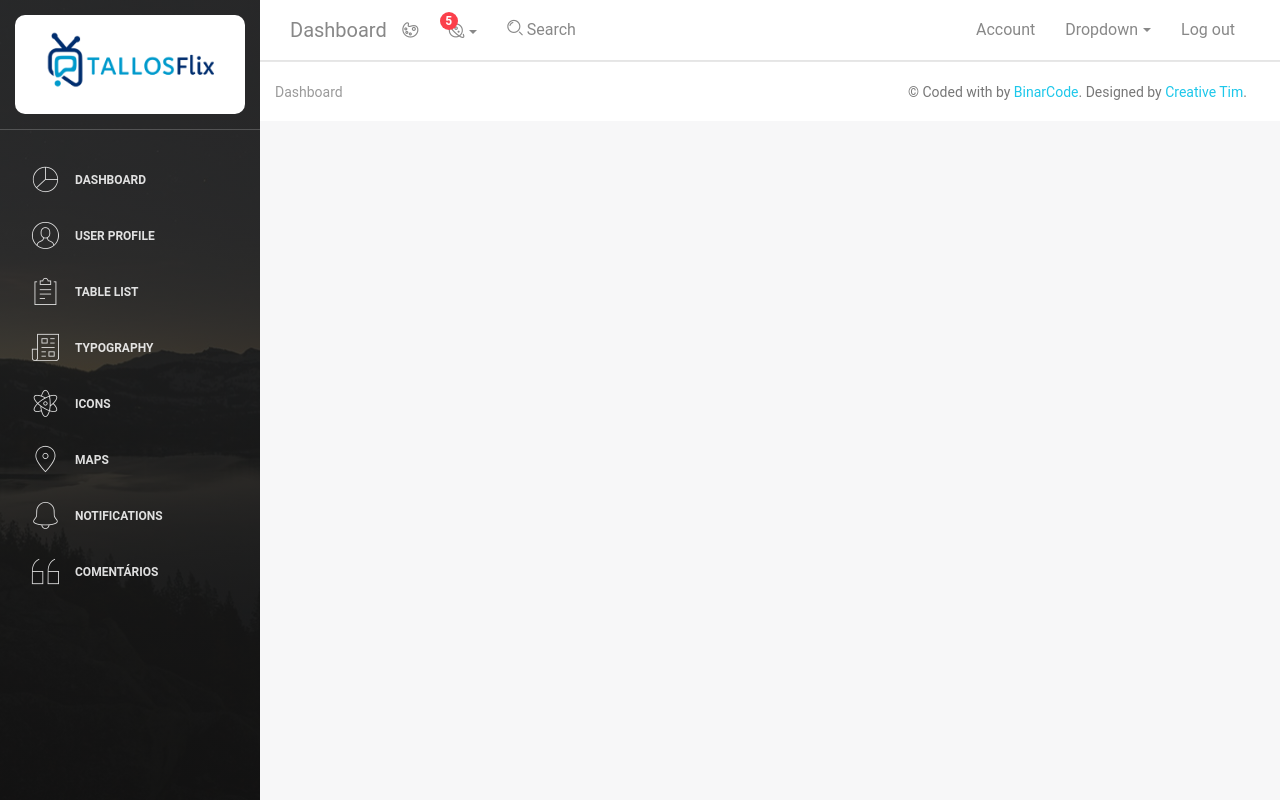
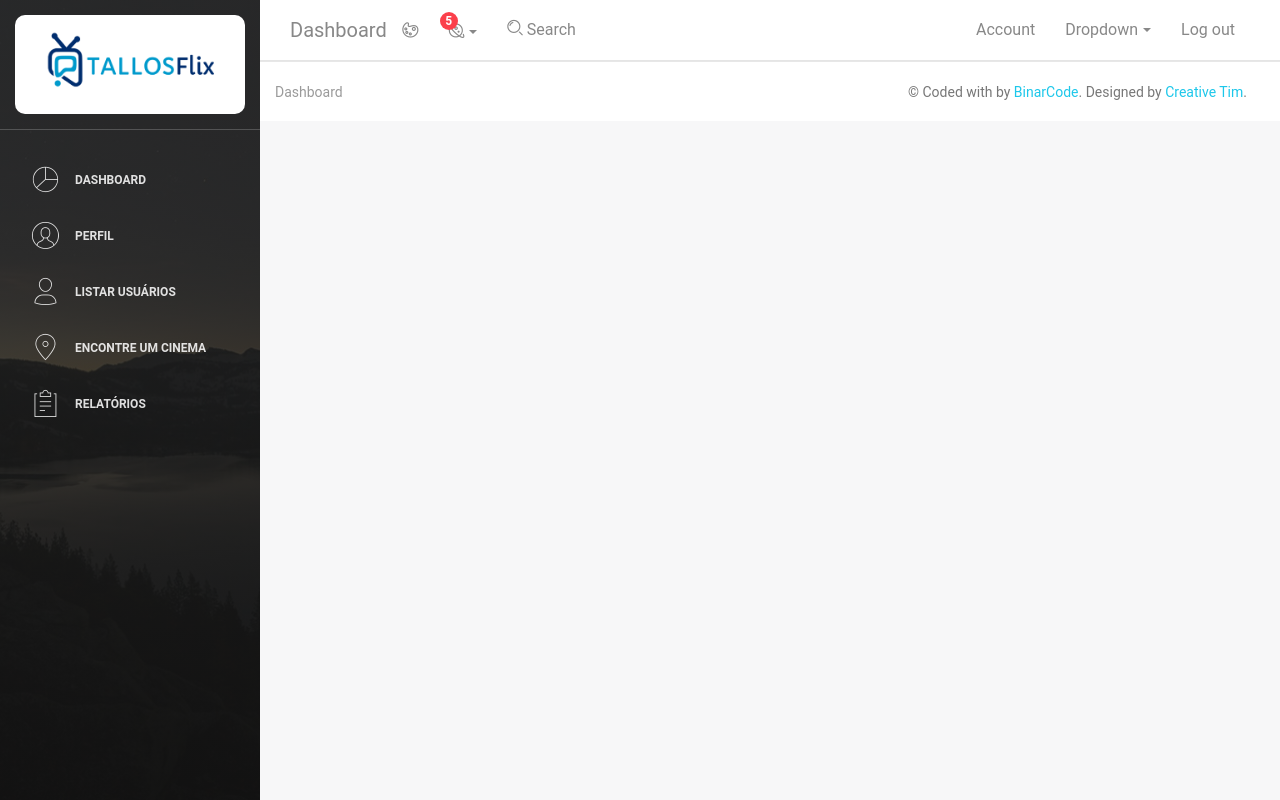
Before and after one commit to Paulo-DevTallos/front-admin-tallos-flix, a Vue app: page /#/admin in a window 1280 px wide. Built offline with nearby package versions, Linux system fonts and the light colour scheme; what v-tooltip would draw is missing.

Commit message:
criando submenu

```diff
--- a/src/layout/DashboardLayout.vue
+++ b/src/layout/DashboardLayout.vue
@@ -5,38 +5,58 @@
       <mobile-menu slot="content"></mobile-menu>
 
       <!-- sidebar structure -->
+      <ul class="menu-sidebar-links">
+        <li>
           <sidebar-link to="/admin/overview">
             <i class="nc-icon nc-chart-pie-35"></i>
             <p>Dashboard</p>
           </sidebar-link>
+        </li>
+        <li>
           <sidebar-link to="/admin/user">
             <i class="nc-icon nc-circle-09"></i>
-        <p>User Profile</p>
+            <p>Perfil</p>
           </sidebar-link>
-      <sidebar-link to="/admin/table-list">
-        <i class="nc-icon nc-notes"></i>
-        <p>Table list</p>
+        </li>
+        <li>
+          <sidebar-link to="/admin/users">
+            <i class="nc-icon nc-single-02"></i>
+            <p>Listar usuários</p>
           </sidebar-link>
-      <sidebar-link to="/admin/typography">
-        <i class="nc-icon nc-paper-2"></i>
-        <p>Typography</p>
-      </sidebar-link>
-      <sidebar-link to="/admin/icons">
-        <i class="nc-icon nc-atom"></i>
-        <p>Icons</p>
-      </sidebar-link>
+        </li>
+        <li>
           <sidebar-link to="/admin/maps">
             <i class="nc-icon nc-pin-3"></i>
-        <p>Maps</p>
+            <p>Encontre um cinema</p>
           </sidebar-link>
-      <sidebar-link to="/admin/notifications">
-        <i class="nc-icon nc-bell-55"></i>
-        <p>Notifications</p>
+        </li>
+        <li>
+          <sidebar-link to="#">
+            <i class="nc-icon nc-notes"></i>
+            <p>Relatórios</p>
           </sidebar-link>
+          <ul class="submenu">
+            <li>
+              <sidebar-link to="/admin/movies">
+                <i class="nc-icon nc-tv-2"></i>
+                <p>Filmes</p>
+              </sidebar-link>
+            </li>
+            <li>
               <sidebar-link to="/admin/comments">
                 <i class="nc-icon nc-quote"></i>
                 <p>Comentários</p>
               </sidebar-link>
+            </li>
+            <li>
+              <sidebar-link to="/admin/logs">
+                <i class="nc-icon nc-check-2"></i>
+                <p>Usuarios online</p>
+              </sidebar-link>
+            </li>
+          </ul>
+        </li>
+      </ul>
     </side-bar>
 
     <!-- main dashboard painel -->
@@ -78,4 +98,27 @@ export default {
 </script>
 
 <style lang="scss">
+ul {
+  list-style: none;
+}
+.menu-sidebar-links {
+  list-style: none;
+  padding: 0;
+}
+
+.submenu {
+  display: none;
+  min-width: 100%;
+}
+
+.menu-sidebar-links > li:hover > .submenu,
+.submenu > li:hover > .submenu {
+  display: block;
+}
+
+.submenu > li:hover, a:hover {
+  transition: .5s ease-in-out;
+  background: #009acc;
+  border-radius: 5px;
+}
 </style>
```
Lines whose indentation alone changed are shown as unchanged.
